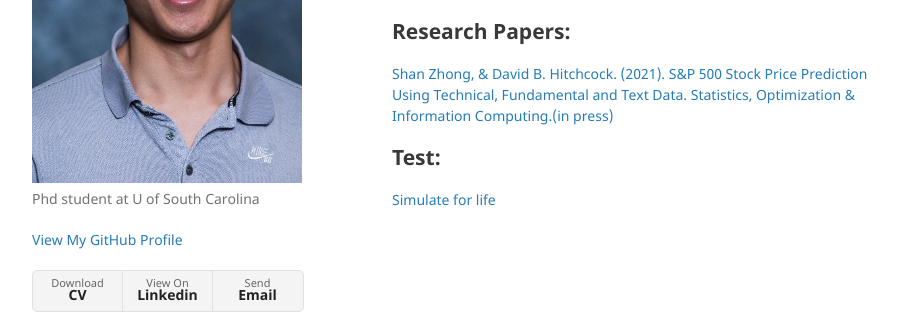
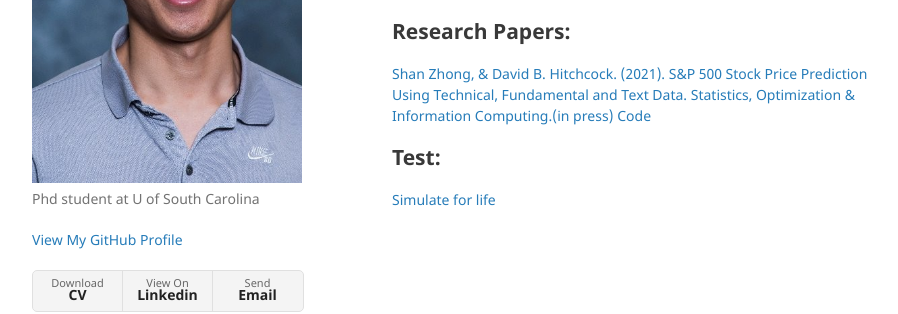
Before and after one commit to Shanlearning/Shanlearning.github.io, a Jekyll site: the page built from index.md, in a window 1280 px wide. Shown: the part 331-645 px from the top of the page, without its empty margins (178-1076 px from the left). Built offline with Jekyll 4.4.1, drawn with Linux system fonts in a browser that asks for light colours.

Commit message:
Update index.md

```diff
--- a/index.md
+++ b/index.md
@@ -19,7 +19,7 @@ zhongs@email.sc.edu
 [Recent Coursework](https://github.com/Shanlearning/past-coursework#past-coursework).
 
 ## Research Papers:
-[Shan Zhong, & David B. Hitchcock. (2021). S&P 500 Stock Price Prediction Using Technical, Fundamental and Text Data. Statistics, Optimization & Information Computing.(in press)](http://www.iapress.org/index.php/soic/article/view/1362/845)
+[Shan Zhong, & David B. Hitchcock. (2021). S&P 500 Stock Price Prediction Using Technical, Fundamental and Text Data. Statistics, Optimization & Information Computing.(in press)](http://www.iapress.org/index.php/soic/article/view/1362/845) [Code](https://github.com/Shanlearning/SP-500-Stock-Prediction)
 
 ## Test:
 [Simulate for life](https://shanlearning.github.io/lifeRestart/view/index.html)
```
